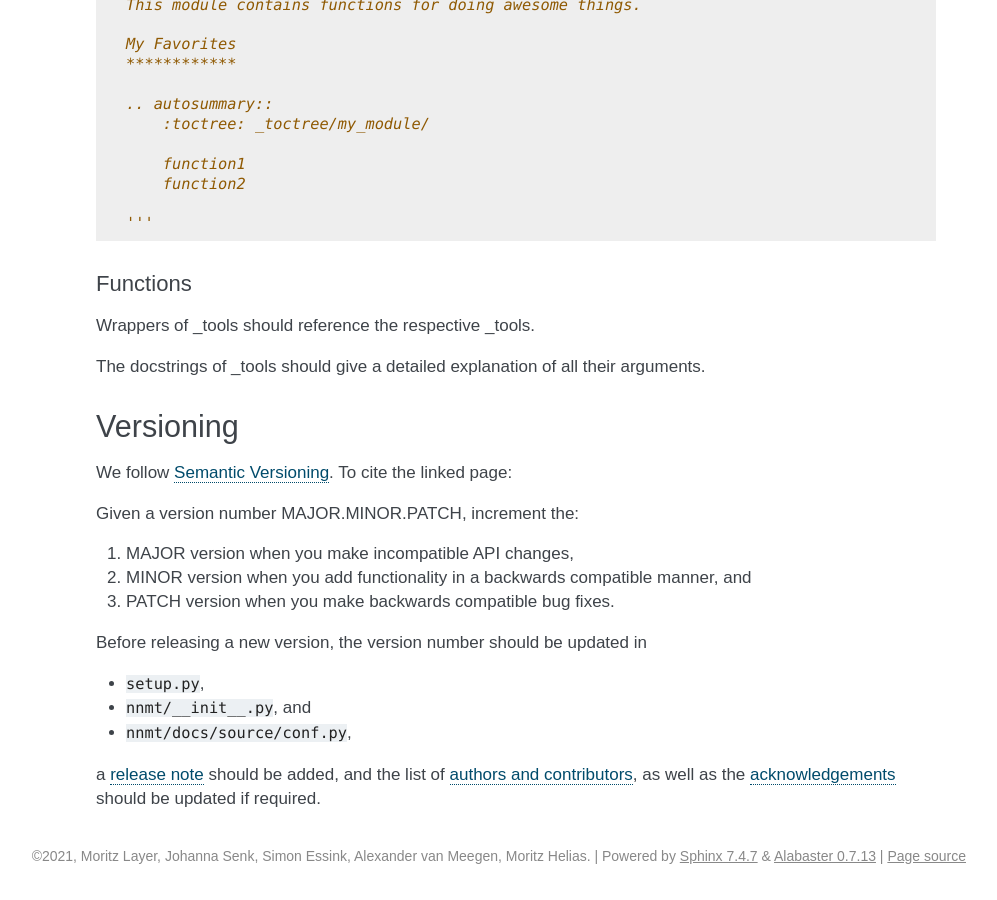
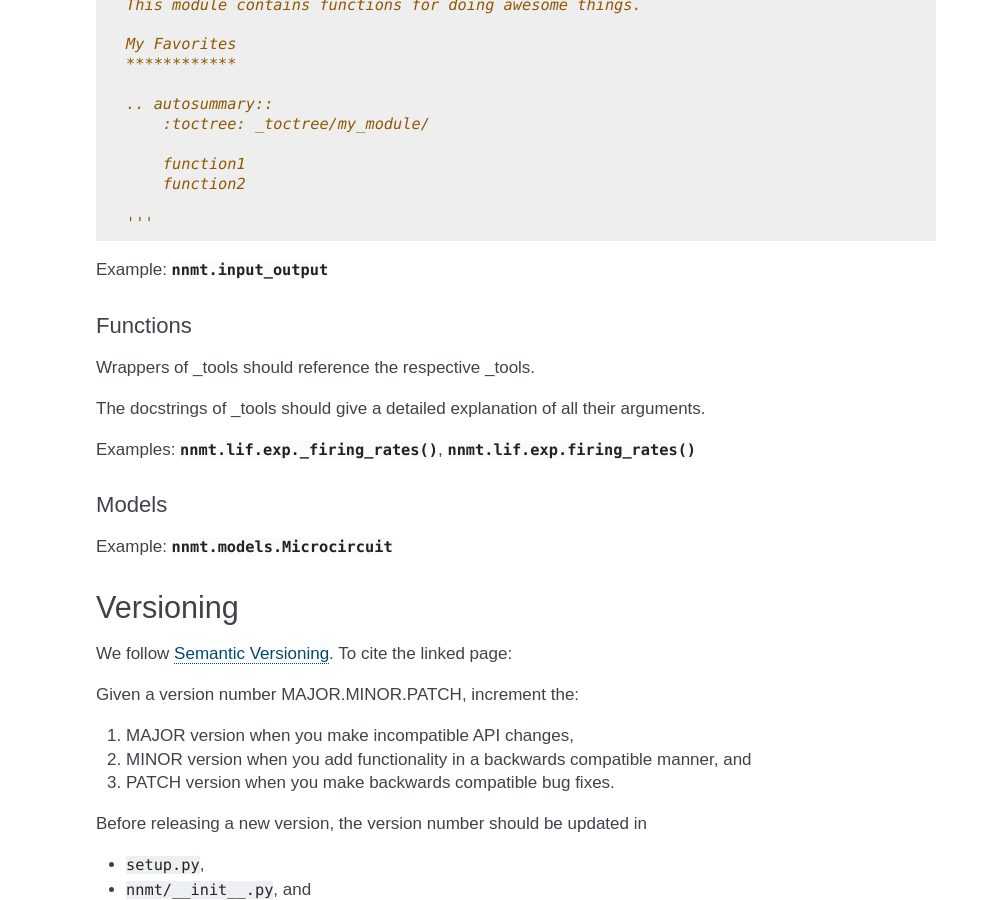
Before and after one commit to INM-6/nnmt, a Sphinx documentation site: the page built from docs/source/contributor_guide.rst, in a window 1280 px wide and 900 px high, scrolled down 5902 px. Shown: the whole window, without its empty margins (234-1231 px from the left). Built offline with Sphinx 7.4.7, drawn with Linux system fonts in a browser that asks for light colours; formulas are drawn with MathJax 3; pages that are not in the unit, such as notebooks, are missing from menus.

Commit message:
Add examples for docstrings to contributor guide

```diff
--- a/docs/source/contributor_guide.rst
+++ b/docs/source/contributor_guide.rst
@@ -355,6 +355,8 @@ docstring would be
 
     '''
 
+Example: :mod:`nnmt.input_output`
+
 Functions
 *********
 
@@ -362,6 +364,13 @@ Wrappers of _tools should reference the respective _tools.
 
 The docstrings of _tools should give a detailed explanation of all their
 arguments.
+
+Examples: :func:`nnmt.lif.exp._firing_rates`, :func:`nnmt.lif.exp.firing_rates`
+
+Models
+******
+
+Example: :class:`nnmt.models.Microcircuit`
 
 **********
 Versioning
```
